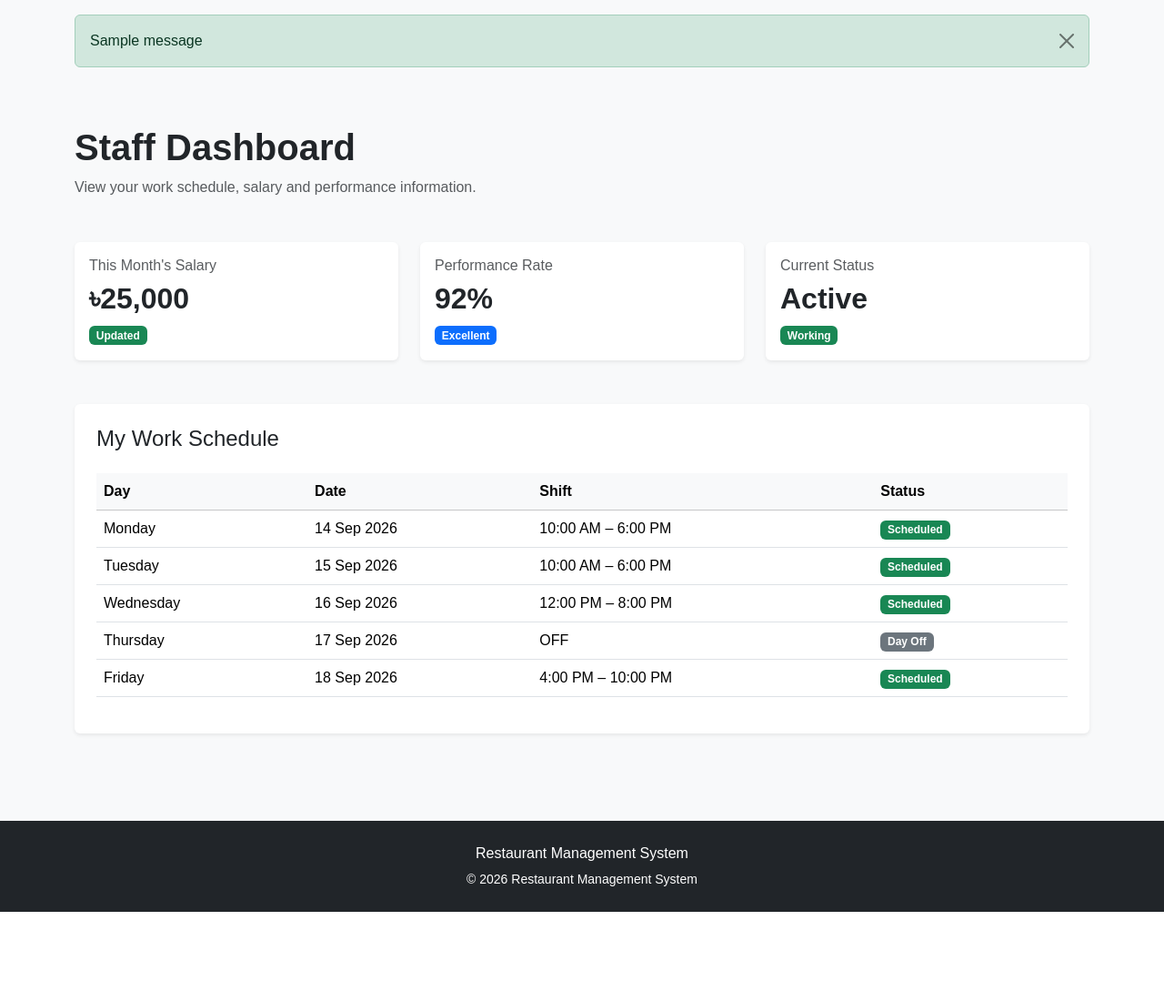
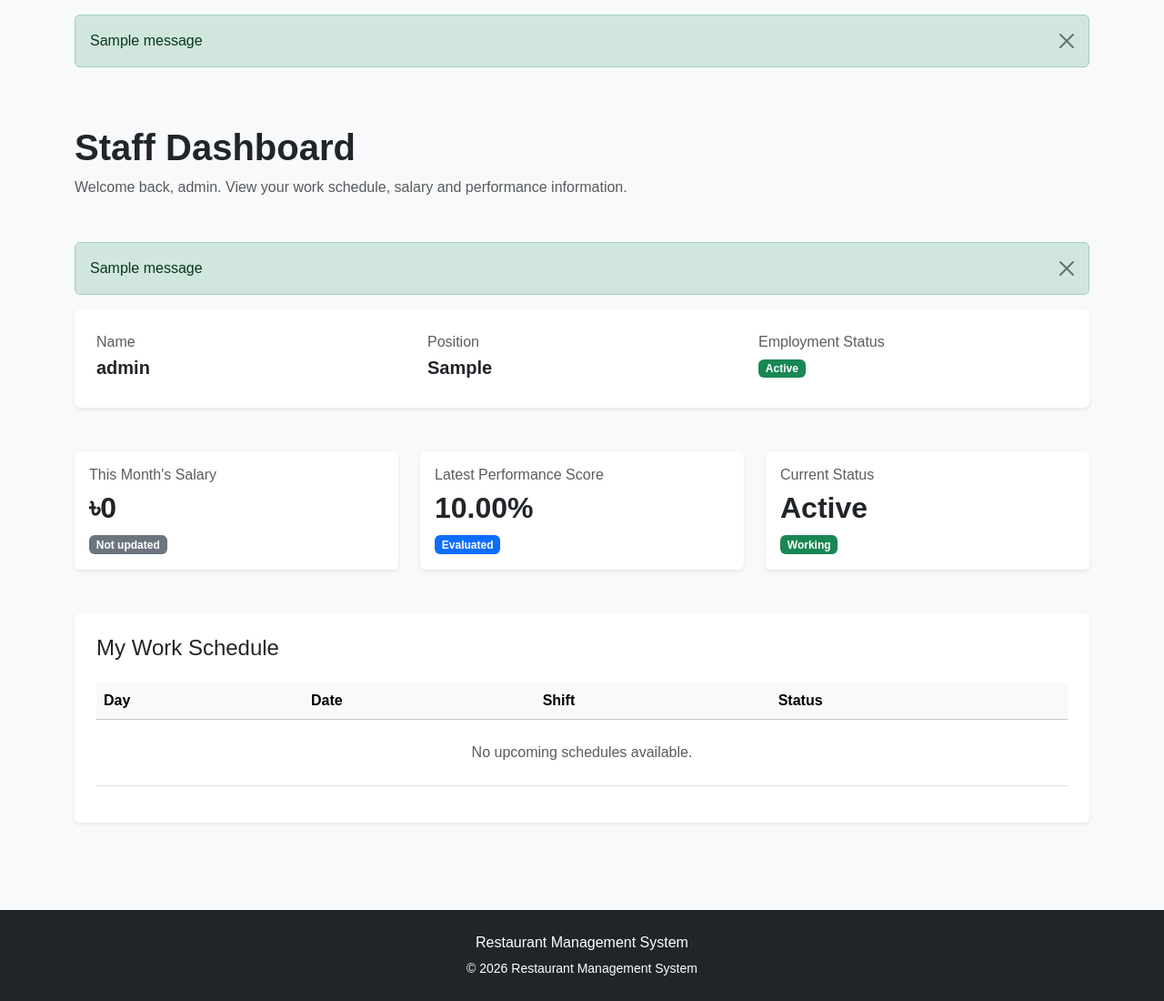
Before and after one commit to mst-shanta/Restaurant-Management-System, a Django app: page /staff/dashboard/ in a window 1280 px wide. Shown: the part 56-1156 px from the top of the page at 91% size. Before the commit the page ends 1058 px from the top, so only its background shows below. Run offline with Django 5.2, Linux system fonts and the light colour scheme; a user stored in the database is signed in; tables that the repository leaves empty hold one stand-in row (values such as "Sample post"); one stand-in notice (Sample message) is shown.

Commit message:
Implement dynamic staff dashboard

```diff
--- a/core/views.py
+++ b/core/views.py
@@ -1000,12 +1000,84 @@ def reservation(request):
 # STAFF DASHBOARD
 # ============================================================
 
+# ============================================================
+# STAFF DASHBOARD
+# ============================================================
+
+@login_required
 def staff_dashboard(request):
+
+    # Make sure the logged-in user is a staff member
+    try:
+        staff = request.user.staff_profile
+
+    except Staff.DoesNotExist:
+
+        messages.error(
+            request,
+            'Staff profile not found.'
+        )
+
+        return redirect('home')
+
+
+    from django.utils import timezone
+
+    today = timezone.localdate()
+
+
+    # --------------------------------------------------------
+    # CURRENT MONTH SALARY
+    # --------------------------------------------------------
+
+    current_salary = Salary.objects.filter(
+        staff=staff,
+        month=today.month,
+        year=today.year
+    ).first()
+
+
+    # --------------------------------------------------------
+    # LATEST PERFORMANCE
+    # --------------------------------------------------------
+
+    latest_performance = Performance.objects.filter(
+        staff=staff
+    ).order_by(
+        '-evaluation_date'
+    ).first()
+
+
+    # --------------------------------------------------------
+    # WORK SCHEDULE
+    # --------------------------------------------------------
+
+    schedules = Schedule.objects.filter(
+        staff=staff,
+        date__gte=today
+    ).order_by(
+        'date',
+        'start_time'
+    )
+
+
+    # --------------------------------------------------------
+    # CONTEXT
+    # --------------------------------------------------------
+
+    context = {
+        'staff': staff,
+        'current_salary': current_salary,
+        'latest_performance': latest_performance,
+        'schedules': schedules,
+    }
+
+
     return render(
         request,
-        'staff/dashboard.html'
+        'staff/dashboard.html',
+        context
     )
-
 
 # ============================================================
 # ADMIN DASHBOARD
--- a/templates/staff/dashboard.html
+++ b/templates/staff/dashboard.html
@@ -8,17 +8,115 @@ Staff Dashboard | Restaurant Management System
 
 <div class="container py-5">
 
+    <!-- Header -->
+
     <div class="mb-5">
-        <h1 class="fw-bold">Staff Dashboard</h1>
+
+        <h1 class="fw-bold">
+            Staff Dashboard
+        </h1>
+
         <p class="text-muted">
+            Welcome back,
+            {{ staff.user.first_name|default:staff.user.username }}.
             View your work schedule, salary and performance information.
         </p>
+
+    </div>
+
+
+    <!-- Messages -->
+
+    {% if messages %}
+
+        {% for message in messages %}
+
+            <div class="alert alert-{{ message.tags }} alert-dismissible fade show">
+
+                {{ message }}
+
+                <button
+                    type="button"
+                    class="btn-close"
+                    data-bs-dismiss="alert">
+                </button>
+
+            </div>
+
+        {% endfor %}
+
+    {% endif %}
+
+
+    <!-- Staff Information -->
+
+    <div class="card border-0 shadow-sm mb-5">
+
+        <div class="card-body p-4">
+
+            <div class="row">
+
+                <div class="col-md-4">
+
+                    <p class="text-muted mb-1">
+                        Name
+                    </p>
+
+                    <h5 class="fw-bold">
+                        {{ staff.user.get_full_name|default:staff.user.username }}
+                    </h5>
+
+                </div>
+
+
+                <div class="col-md-4">
+
+                    <p class="text-muted mb-1">
+                        Position
+                    </p>
+
+                    <h5 class="fw-bold">
+                        {{ staff.position }}
+                    </h5>
+
+                </div>
+
+
+                <div class="col-md-4">
+
+                    <p class="text-muted mb-1">
+                        Employment Status
+                    </p>
+
+                    {% if staff.is_active %}
+
+                        <span class="badge bg-success">
+                            Active
+                        </span>
+
+                    {% else %}
+
+                        <span class="badge bg-secondary">
+                            Inactive
+                        </span>
+
+                    {% endif %}
+
+                </div>
+
+            </div>
+
+        </div>
+
     </div>
 
 
     <!-- Summary Cards -->
 
     <div class="row g-4 mb-5">
+
+
+        <!-- Salary -->
 
         <div class="col-md-4">
 
@@ -30,13 +128,37 @@ Staff Dashboard | Restaurant Management System
                         This Month's Salary
                     </h6>
 
+                    {% if current_salary %}
+
                         <h2 class="fw-bold mt-2">
-                        ৳25,000
+                            ৳{{ current_salary.amount|floatformat:0 }}
                         </h2>
 
+                        {% if current_salary.is_paid %}
+
                             <span class="badge bg-success">
-                        Updated
+                                Paid
                             </span>
+
+                        {% else %}
+
+                            <span class="badge bg-warning text-dark">
+                                Pending
+                            </span>
+
+                        {% endif %}
+
+                    {% else %}
+
+                        <h2 class="fw-bold mt-2">
+                            ৳0
+                        </h2>
+
+                        <span class="badge bg-secondary">
+                            Not updated
+                        </span>
+
+                    {% endif %}
 
                 </div>
 
@@ -45,6 +167,8 @@ Staff Dashboard | Restaurant Management System
         </div>
 
 
+        <!-- Performance -->
+
         <div class="col-md-4">
 
             <div class="card border-0 shadow-sm h-100">
@@ -52,16 +176,30 @@ Staff Dashboard | Restaurant Management System
                 <div class="card-body">
 
                     <h6 class="text-muted">
-                        Performance Rate
+                        Latest Performance Score
                     </h6>
 
+                    {% if latest_performance %}
+
                         <h2 class="fw-bold mt-2">
-                        92%
+                            {{ latest_performance.score }}%
                         </h2>
 
                         <span class="badge bg-primary">
-                        Excellent
+                            Evaluated
                         </span>
+
+                    {% else %}
+
+                        <h2 class="fw-bold mt-2">
+                            —
+                        </h2>
+
+                        <span class="badge bg-secondary">
+                            Not evaluated
+                        </span>
+
+                    {% endif %}
 
                 </div>
 
@@ -69,6 +207,8 @@ Staff Dashboard | Restaurant Management System
 
         </div>
 
+
+        <!-- Status -->
 
         <div class="col-md-4">
 
@@ -81,12 +221,28 @@ Staff Dashboard | Restaurant Management System
                     </h6>
 
                     <h2 class="fw-bold mt-2">
+
+                        {% if staff.is_active %}
                             Active
+                        {% else %}
+                            Inactive
+                        {% endif %}
+
                     </h2>
+
+                    {% if staff.is_active %}
 
                         <span class="badge bg-success">
                             Working
                         </span>
+
+                    {% else %}
+
+                        <span class="badge bg-secondary">
+                            Inactive
+                        </span>
+
+                    {% endif %}
 
                 </div>
 
@@ -97,15 +253,20 @@ Staff Dashboard | Restaurant Management System
     </div>
 
 
-    <!-- Schedule -->
+    <!-- Work Schedule -->
 
     <div class="card border-0 shadow-sm">
 
         <div class="card-body p-4">
 
-            <h4 class="mb-4">
+            <div class="d-flex justify-content-between align-items-center mb-4">
+
+                <h4 class="mb-0">
                     My Work Schedule
                 </h4>
+
+            </div>
+
 
             <div class="table-responsive">
 
@@ -114,70 +275,88 @@ Staff Dashboard | Restaurant Management System
                     <thead class="table-light">
 
                         <tr>
-                            <th>Day</th>
-                            <th>Date</th>
-                            <th>Shift</th>
-                            <th>Status</th>
+
+                            <th>
+                                Day
+                            </th>
+
+                            <th>
+                                Date
+                            </th>
+
+                            <th>
+                                Shift
+                            </th>
+
+                            <th>
+                                Status
+                            </th>
+
                         </tr>
 
                     </thead>
 
+
                     <tbody>
 
+                        {% for schedule in schedules %}
+
                         <tr>
-                            <td>Monday</td>
-                            <td>14 Sep 2026</td>
-                            <td>10:00 AM – 6:00 PM</td>
+
                             <td>
+                                {{ schedule.date|date:"l" }}
+                            </td>
+
+                            <td>
+                                {{ schedule.date|date:"d M Y" }}
+                            </td>
+
+                            <td>
+                                {{ schedule.start_time|time:"g:i A" }}
+                                –
+                                {{ schedule.end_time|time:"g:i A" }}
+                            </td>
+
+                            <td>
+
+                                {% if schedule.status == "Scheduled" %}
+
                                     <span class="badge bg-success">
-                                    Scheduled
+                                        {{ schedule.status }}
                                     </span>
+
+                                {% elif schedule.status == "Day Off" %}
+
+                                    <span class="badge bg-secondary">
+                                        {{ schedule.status }}
+                                    </span>
+
+                                {% else %}
+
+                                    <span class="badge bg-primary">
+                                        {{ schedule.status }}
+                                    </span>
+
+                                {% endif %}
+
                             </td>
+
                         </tr>
 
+                        {% empty %}
+
                         <tr>
-                            <td>Tuesday</td>
-                            <td>15 Sep 2026</td>
-                            <td>10:00 AM – 6:00 PM</td>
-                            <td>
-                                <span class="badge bg-success">
-                                    Scheduled
-                                </span>
+
+                            <td
+                                colspan="4"
+                                class="text-center text-muted py-4"
+                            >
+                                No upcoming schedules available.
                             </td>
+
                         </tr>
 
-                        <tr>
-                            <td>Wednesday</td>
-                            <td>16 Sep 2026</td>
-                            <td>12:00 PM – 8:00 PM</td>
-                            <td>
-                                <span class="badge bg-success">
-                                    Scheduled
-                                </span>
-                            </td>
-                        </tr>
-
-                        <tr>
-                            <td>Thursday</td>
-                            <td>17 Sep 2026</td>
-                            <td>OFF</td>
-                            <td>
-                                <span class="badge bg-secondary">
-                                    Day Off
-                                </span>
-                            </td>
-                        </tr>
-
-                        <tr>
-                            <td>Friday</td>
-                            <td>18 Sep 2026</td>
-                            <td>4:00 PM – 10:00 PM</td>
-                            <td>
-                                <span class="badge bg-success">
-                                    Scheduled
-                                </span>
-                            </td>
-                        </tr>
+                        {% endfor %}
 
                     </tbody>
 
```
Also changed, not shown: restaurant_management/settings.py (+1 -14 lines). Lines whose indentation alone changed are shown as unchanged.
